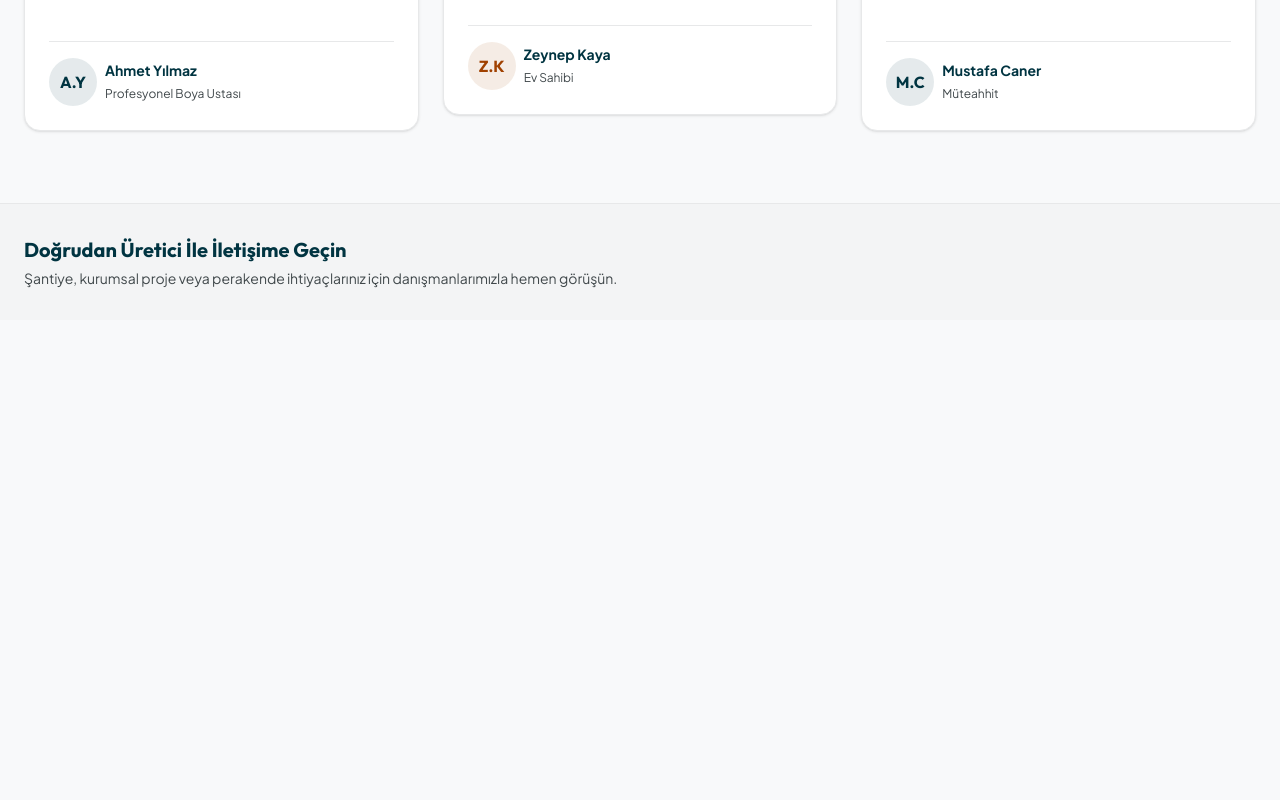
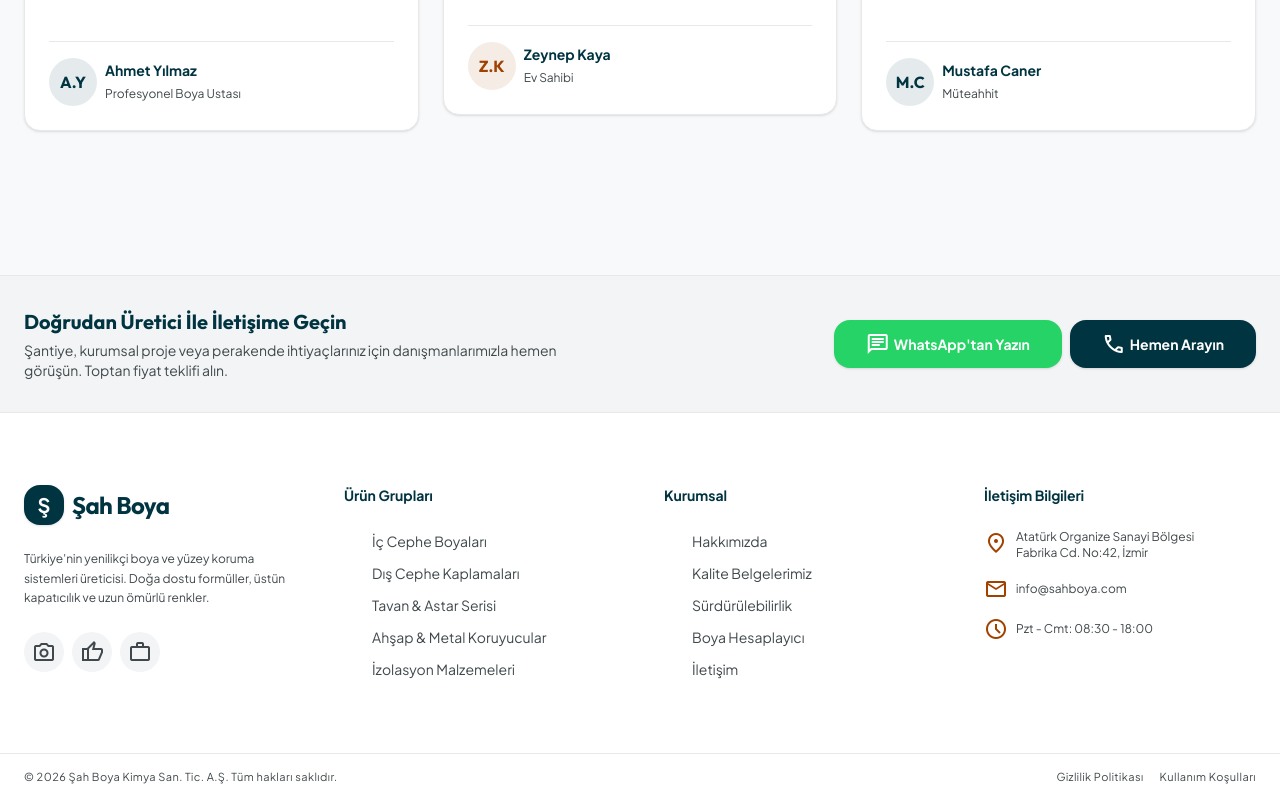
Before and after one commit to EnesPala0/sahboya-website, a Next.js app in the folder frontend/: page / in a window 1280 px wide. Shown: the part 3892-4692 px from the top of the page. Before the commit the page ends 4212 px from the top, so only its background shows below. Built offline with nearby package versions, Linux system fonts and the light colour scheme.

Commit message:
feat: implement comprehensive footer

```diff
--- a/frontend/src/app/layout.tsx
+++ b/frontend/src/app/layout.tsx
@@ -103,12 +103,104 @@ export default function RootLayout({
 
         {children}
 
-        <footer className="w-full bg-surface-container-lowest text-on-surface border-t border-surface-container-high">
-          <div className="bg-surface-container-low py-space-xl" id="iletisim">
+        <footer className="w-full bg-surface-container-lowest text-on-surface border-t border-surface-container-high mt-space-3xl">
+          {/* CTA Pre-footer */}
+          <div className="bg-surface-container-low py-space-xl border-b border-surface-container-high" id="iletisim">
             <div className="max-w-[1380px] mx-auto px-gutter flex flex-col md:flex-row items-center justify-between gap-space-lg">
               <div>
-                <span className="font-headline-sm text-headline-sm text-primary block font-bold">Doğrudan Üretici İle İletişime Geçin</span>
-                <p className="font-body-md text-body-md text-on-surface-variant mt-space-xs">Şantiye, kurumsal proje veya perakende ihtiyaçlarınız için danışmanlarımızla hemen görüşün.</p>
+                <span className="font-headline-sm text-headline-sm text-primary block font-bold mb-1">Doğrudan Üretici İle İletişime Geçin</span>
+                <p className="font-body-md text-body-md text-on-surface-variant max-w-xl">Şantiye, kurumsal proje veya perakende ihtiyaçlarınız için danışmanlarımızla hemen görüşün. Toptan fiyat teklifi alın.</p>
+              </div>
+              <div className="flex flex-col sm:flex-row gap-space-sm w-full md:w-auto">
+                <a className="bg-[#25D366] hover:bg-[#128C7E] text-white px-space-xl py-3 rounded-xl font-label-lg text-label-lg transition-all shadow-sm hover:shadow-md flex items-center justify-center gap-space-xs font-bold" href="https://wa.me/905335028026" rel="noreferrer" target="_blank">
+                  <span className="material-symbols-outlined text-[20px]">chat</span>
+                  <span>WhatsApp'tan Yazın</span>
+                </a>
+                <a className="bg-primary hover:bg-primary-container text-on-primary px-space-xl py-3 rounded-xl font-label-lg text-label-lg transition-all shadow-sm hover:shadow-md flex items-center justify-center gap-space-xs font-bold" href="tel:+905335028026">
+                  <span className="material-symbols-outlined text-[20px]">call</span>
+                  <span>Hemen Arayın</span>
+                </a>
+              </div>
+            </div>
+          </div>
+
+          {/* Main Footer Content */}
+          <div className="max-w-[1380px] mx-auto px-gutter py-space-3xl">
+            <div className="grid grid-cols-1 md:grid-cols-2 lg:grid-cols-4 gap-space-2xl">
+              {/* Brand Info */}
+              <div>
+                <div className="flex items-center gap-2 mb-space-lg">
+                  <div className="w-10 h-10 rounded-xl bg-primary text-on-primary flex items-center justify-center font-bold text-xl leading-none shadow-sm">Ş</div>
+                  <span className="font-headline-md text-headline-md text-primary font-bold tracking-tight">Şah Boya</span>
+                </div>
+                <p className="font-body-sm text-body-sm text-on-surface-variant mb-space-lg leading-relaxed">
+                  Türkiye'nin yenilikçi boya ve yüzey koruma sistemleri üreticisi. Doğa dostu formüller, üstün kapatıcılık ve uzun ömürlü renkler.
+                </p>
+                <div className="flex items-center gap-space-sm text-on-surface-variant">
+                  <a className="w-10 h-10 rounded-full bg-surface-container-low flex items-center justify-center hover:bg-primary hover:text-on-primary transition-all hover:scale-110" href="#" title="Instagram">
+                    <span className="material-symbols-outlined">photo_camera</span>
+                  </a>
+                  <a className="w-10 h-10 rounded-full bg-surface-container-low flex items-center justify-center hover:bg-primary hover:text-on-primary transition-all hover:scale-110" href="#" title="Facebook">
+                    <span className="material-symbols-outlined">thumb_up</span>
+                  </a>
+                  <a className="w-10 h-10 rounded-full bg-surface-container-low flex items-center justify-center hover:bg-primary hover:text-on-primary transition-all hover:scale-110" href="#" title="LinkedIn">
+                    <span className="material-symbols-outlined">work</span>
+                  </a>
+                </div>
+              </div>
+
+              {/* Quick Links */}
+              <div>
+                <h4 className="font-label-lg text-label-lg text-primary font-bold mb-space-lg">Ürün Grupları</h4>
+                <ul className="flex flex-col gap-space-sm font-body-md text-body-md text-on-surface-variant">
+                  <li><Link className="hover:text-primary hover:underline transition-colors flex items-center gap-1 group" href="#"><span className="material-symbols-outlined text-[16px] text-transparent group-hover:text-secondary transition-colors">chevron_right</span>İç Cephe Boyaları</Link></li>
+                  <li><Link className="hover:text-primary hover:underline transition-colors flex items-center gap-1 group" href="#"><span className="material-symbols-outlined text-[16px] text-transparent group-hover:text-secondary transition-colors">chevron_right</span>Dış Cephe Kaplamaları</Link></li>
+                  <li><Link className="hover:text-primary hover:underline transition-colors flex items-center gap-1 group" href="#"><span className="material-symbols-outlined text-[16px] text-transparent group-hover:text-secondary transition-colors">chevron_right</span>Tavan & Astar Serisi</Link></li>
+                  <li><Link className="hover:text-primary hover:underline transition-colors flex items-center gap-1 group" href="#"><span className="material-symbols-outlined text-[16px] text-transparent group-hover:text-secondary transition-colors">chevron_right</span>Ahşap & Metal Koruyucular</Link></li>
+                  <li><Link className="hover:text-primary hover:underline transition-colors flex items-center gap-1 group" href="#"><span className="material-symbols-outlined text-[16px] text-transparent group-hover:text-secondary transition-colors">chevron_right</span>İzolasyon Malzemeleri</Link></li>
+                </ul>
+              </div>
+
+              {/* Support */}
+              <div>
+                <h4 className="font-label-lg text-label-lg text-primary font-bold mb-space-lg">Kurumsal</h4>
+                <ul className="flex flex-col gap-space-sm font-body-md text-body-md text-on-surface-variant">
+                  <li><Link className="hover:text-primary hover:underline transition-colors flex items-center gap-1 group" href="#"><span className="material-symbols-outlined text-[16px] text-transparent group-hover:text-secondary transition-colors">chevron_right</span>Hakkımızda</Link></li>
+                  <li><Link className="hover:text-primary hover:underline transition-colors flex items-center gap-1 group" href="#"><span className="material-symbols-outlined text-[16px] text-transparent group-hover:text-secondary transition-colors">chevron_right</span>Kalite Belgelerimiz</Link></li>
+                  <li><Link className="hover:text-primary hover:underline transition-colors flex items-center gap-1 group" href="#"><span className="material-symbols-outlined text-[16px] text-transparent group-hover:text-secondary transition-colors">chevron_right</span>Sürdürülebilirlik</Link></li>
+                  <li><Link className="hover:text-primary hover:underline transition-colors flex items-center gap-1 group" href="#boya-hesaplayici"><span className="material-symbols-outlined text-[16px] text-transparent group-hover:text-secondary transition-colors">chevron_right</span>Boya Hesaplayıcı</Link></li>
+                  <li><Link className="hover:text-primary hover:underline transition-colors flex items-center gap-1 group" href="#iletisim"><span className="material-symbols-outlined text-[16px] text-transparent group-hover:text-secondary transition-colors">chevron_right</span>İletişim</Link></li>
+                </ul>
+              </div>
+
+              {/* Contact Info */}
+              <div>
+                <h4 className="font-label-lg text-label-lg text-primary font-bold mb-space-lg">İletişim Bilgileri</h4>
+                <ul className="flex flex-col gap-space-md font-body-sm text-body-sm text-on-surface-variant">
+                  <li className="flex gap-space-sm items-start">
+                    <span className="material-symbols-outlined text-[20px] text-secondary shrink-0 mt-0.5">location_on</span>
+                    <span>Atatürk Organize Sanayi Bölgesi<br />Fabrika Cd. No:42, İzmir</span>
+                  </li>
+                  <li className="flex gap-space-sm items-center">
+                    <span className="material-symbols-outlined text-[20px] text-secondary shrink-0">mail</span>
+                    <a className="hover:text-primary hover:underline transition-colors" href="mailto:info@sahboya.com">info@sahboya.com</a>
+                  </li>
+                  <li className="flex gap-space-sm items-center">
+                    <span className="material-symbols-outlined text-[20px] text-secondary shrink-0">schedule</span>
+                    <span>Pzt - Cmt: 08:30 - 18:00</span>
+                  </li>
+                </ul>
+              </div>
+            </div>
+          </div>
+
+          {/* Bottom Bar */}
+          <div className="border-t border-surface-container-high py-space-md bg-surface-container-lowest">
+            <div className="max-w-[1380px] mx-auto px-gutter flex flex-col sm:flex-row items-center justify-between gap-space-sm font-label-sm text-label-sm text-on-surface-variant">
+              <span>© {new Date().getFullYear()} Şah Boya Kimya San. Tic. A.Ş. Tüm hakları saklıdır.</span>
+              <div className="flex items-center gap-space-md">
+                <Link className="hover:text-primary hover:underline transition-colors" href="#">Gizlilik Politikası</Link>
+                <Link className="hover:text-primary hover:underline transition-colors" href="#">Kullanım Koşulları</Link>
               </div>
             </div>
           </div>
```
